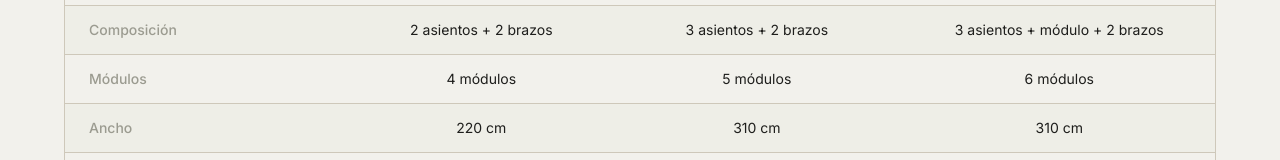
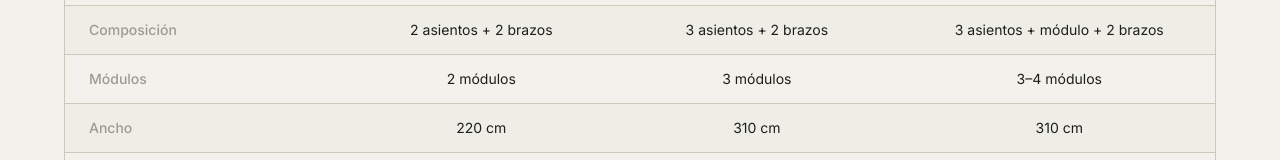
Before and after one commit to carlosnh2001/modu, a Next.js app: page /comparar in a window 1280 px wide. Shown: the part 948-1108 px from the top of the page. Built offline with nearby package versions, Linux system fonts and the light colour scheme.

Commit message:
fix: correct module counts in comparador (2/3/3-4)

```diff
--- a/app/comparar/page.tsx
+++ b/app/comparar/page.tsx
@@ -22,7 +22,7 @@ const CELL_DATA = {
   compact: {
     precio: "725 €",
     composicion: "2 asientos + 2 brazos",
-    modulos: "4 módulos",
+    modulos: "2 módulos",
     ancho: "220 cm",
     fondo: "105 cm",
     altura: "90 cm",
@@ -33,7 +33,7 @@ const CELL_DATA = {
   urban: {
     precio: "1.150 €",
     composicion: "3 asientos + 2 brazos",
-    modulos: "5 módulos",
+    modulos: "3 módulos",
     ancho: "310 cm",
     fondo: "105 cm",
     altura: "90 cm",
@@ -44,7 +44,7 @@ const CELL_DATA = {
   family: {
     precio: "1.600 €",
     composicion: "3 asientos + módulo + 2 brazos",
-    modulos: "6 módulos",
+    modulos: "3–4 módulos",
     ancho: "310 cm",
     fondo: "Variable",
     altura: "90 cm",
```
